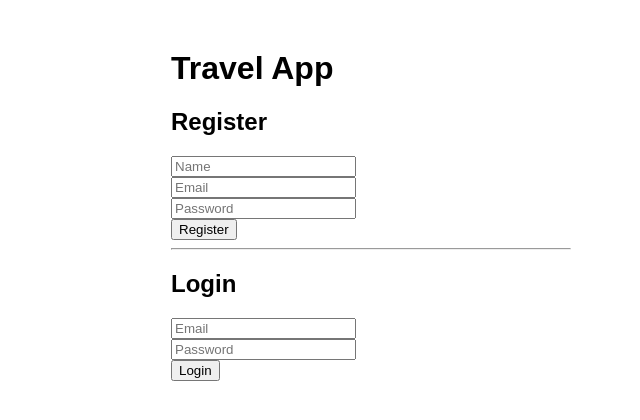
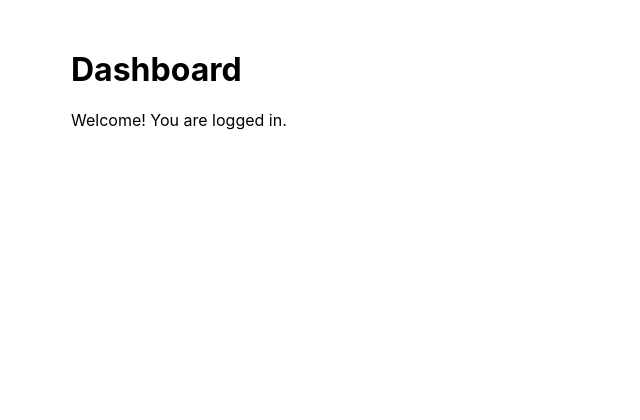
Before and after one commit to Maneka123/travel-app-frontend, a React (Create React App) app: page /dashboard in a window 1280 px wide. Shown: the top 420 px of the page, without its empty margins (269-909 px from the left). Built offline with nearby package versions, Linux system fonts and the light colour scheme.

Commit message:
redirect to dashboard if login is successful

```diff
--- a/src/App.js
+++ b/src/App.js
@@ -1,15 +1,27 @@
 import React from "react";
+import { BrowserRouter as Router, Routes, Route } from "react-router-dom";
 import RegisterForm from "./components/RegisterForm";
 import LoginForm from "./components/LoginForm";
+import Dashboard from "./components/Dashboard";
 
 function App() {
   return (
-    <div style={{ maxWidth: 400, margin: "50px auto", fontFamily: "Arial" }}>
-      <h1>Travel App</h1>
-      <RegisterForm />
-      <hr />
-      <LoginForm />
-    </div>
+    <Router>
+      <Routes>
+        <Route
+          path="/"
+          element={
+            <div style={{ maxWidth: 400, margin: "50px auto" }}>
+              <h1>Travel App</h1>
+              <RegisterForm />
+              <hr />
+              <LoginForm />
+            </div>
+          }
+        />
+        <Route path="/dashboard" element={<Dashboard />} />
+      </Routes>
+    </Router>
   );
 }
 
--- /dev/null
+++ b/src/components/Dashboard.js
@@ -0,0 +1,12 @@
+import React from "react";
+
+const Dashboard = () => {
+  return (
+    <div style={{ maxWidth: 600, margin: "50px auto" }}>
+      <h1>Dashboard</h1>
+      <p>Welcome! You are logged in.</p>
+    </div>
+  );
+};
+
+export default Dashboard;
--- a/src/components/LoginForm.js
+++ b/src/components/LoginForm.js
@@ -1,8 +1,10 @@
 import React, { useState } from "react";
+import { useNavigate } from "react-router-dom";
 import api from "../services/api";
 
 const LoginForm = () => {
   const [form, setForm] = useState({ email: "", password: "" });
+  const navigate = useNavigate(); // hook to navigate programmatically
 
   const handleChange = (e) => {
     setForm({ ...form, [e.target.name]: e.target.value });
@@ -12,9 +14,11 @@ const LoginForm = () => {
     e.preventDefault();
     try {
       const res = await api.post("/login", form);
+      localStorage.setItem("token", res.data.token);
       alert(res.data.message);
-      localStorage.setItem("token", res.data.token);
-      setForm({ email: "", password: "" });
+
+      // Redirect to dashboard
+      navigate("/dashboard");
     } catch (err) {
       console.error(err.response?.data || err.message);
       alert(err.response?.data?.error || "Login failed");
```
